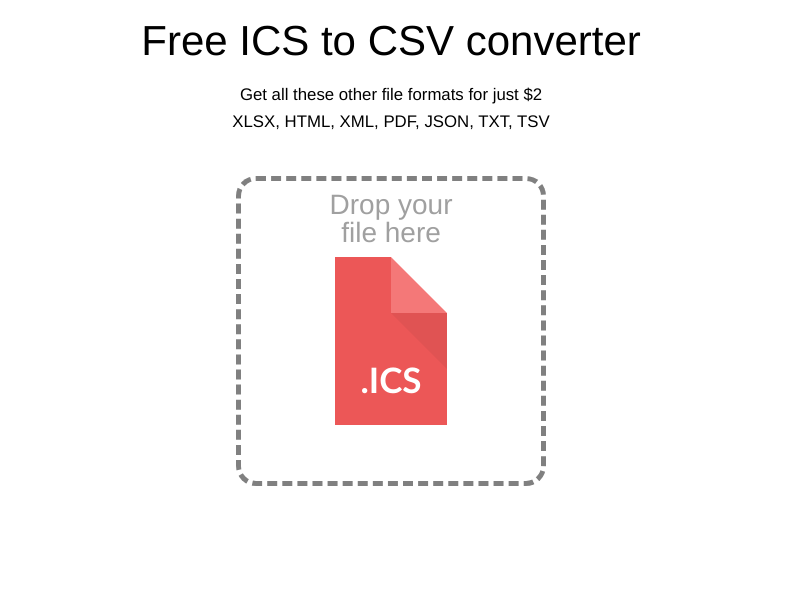
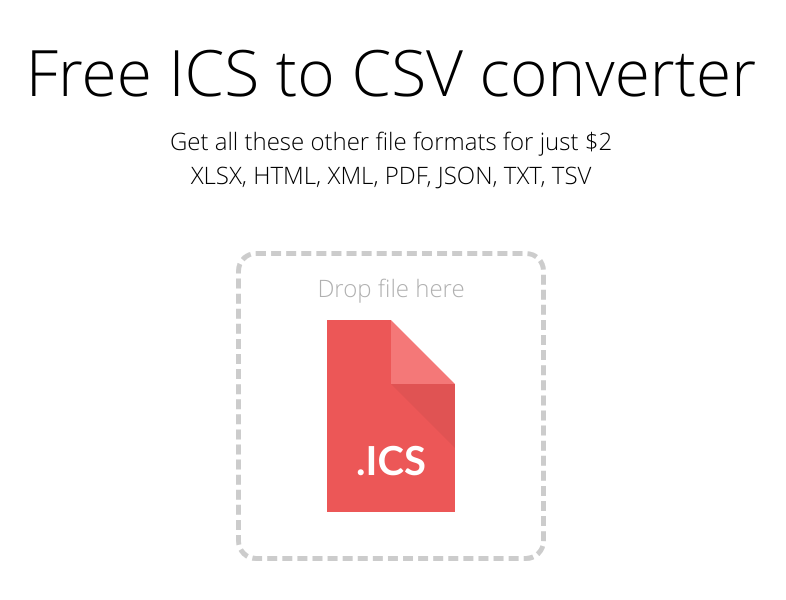
Before and after one commit to hutton/calcon, a Python web app: template templates/main.html in a window 1280 px wide. Shown: the top 600 px of the page, without its empty margins (249-1035 px from the left). Run offline with Jinja, Linux system fonts and the light colour scheme; the template is opened without the code that fills it: most values are stand-ins (such as "Sample title", 1, 10 or a date in 2020); some libraries are stand-ins or nearby versions.

Commit message:
Front page work

```diff
--- a/static/css/main.css
+++ b/static/css/main.css
@@ -268,6 +268,7 @@ table {
   height: 2px;
   background: rgba(0, 0, 0, 0.05);
   margin: 10px auto;
+  width: 300px;
 }
 .progress > span {
   display: block;
@@ -303,29 +304,43 @@ table {
     left: 0%;
   }
 }
+@font-face {
+  font-family: 'Open Sans Light';
+  font-style: normal;
+  font-weight: 300;
+  src: local('Open Sans Light'), local('OpenSans-Light'), url('/static/fonts/opensans-light.wof') format('woff');
+}
+/********************* Globals ********************/
 body {
-  font-family: Helvetica, "Trebuchet MS", sans-serif;
-  font-size: 14px;
+  font-family: 'Open Sans Light', sans-serif;
+  font-size: 16px;
 }
 .fixed-width {
   max-width: 800px;
   margin: 0px auto;
 }
+.big-font {
+  font-size: 400%;
+}
+.medium-font {
+  font-size: 150%;
+}
+/********************* Header ********************/
 #header-title {
-  font-size: 300%;
+  font-size: 400%;
   text-align: center;
-  margin: 20px auto;
+  margin: 40px auto 20px auto;
 }
 #header-sub-title {
   text-align: center;
-  margin: 20px auto;
-  font-size: 120%;
-  line-height: 1.6em;
+  margin-bottom: 60px;
+  font-size: 150%;
+  line-height: 1.4em;
 }
 #holder {
   width: 300px;
   height: 300px;
-  border: 5px #808080 dashed;
+  border: 5px rgba(0, 0, 0, 0.2) dashed;
   margin-top: 40px;
   margin-bottom: 20px;
   border-radius: 20px;
@@ -333,14 +348,30 @@ body {
 }
 #holder-title {
   text-align: center;
-  margin: 10px auto;
-  font-size: 200%;
-  color: #a0a0a0;
+  margin: 20px auto;
+  font-size: 150%;
+  color: #b0b0b0;
 }
 .hover {
   border: 5px #8080ff dashed;
 }
 /********************* Status **********************/
+.status-messages {
+  font-size: 150%;
+  margin: 10px auto;
+}
+#processing-message {
+  font-size: 150%;
+  margin: 10px auto;
+}
+#uploading-message {
+  font-size: 150%;
+  margin: 10px auto;
+}
+#file-upload-failed {
+  font-size: 150%;
+  margin: 10px auto;
+}
 #status-panel {
   margin: 20px auto;
   text-align: center;
@@ -359,7 +390,11 @@ body {
   display: inline-block;
 }
 .not-paid {
-  background: #e0e0e0;
+  background: rgba(0, 0, 0, 0.1);
+}
+#not-paid-title {
+  font-size: 150%;
+  margin: 5px 0px 20px 0px;
 }
 .not-paid .download-link {
   pointer-events: none;
--- a/static/css/main.less
+++ b/static/css/main.less
@@ -3,9 +3,20 @@
 @import "file-types.less";
 @import "progress.less";
 
+@font-face {
+  font-family: 'Open Sans Light';
+  font-style: normal;
+  font-weight: 300;
+  src: local('Open Sans Light'), local('OpenSans-Light'), url('/static/fonts/opensans-light.wof') format('woff');
+}
+
+/********************* Globals ********************/
+
 body{
-    font-family: Helvetica, "Trebuchet MS", sans-serif;
-    font-size: 14px;
+    //font-family: Helvetica, "Trebuchet MS", sans-serif;
+
+    font-family: 'Open Sans Light', sans-serif;
+    font-size: 16px;
 }
 
 .fixed-width{
@@ -13,24 +24,33 @@ body{
     margin: 0px auto;
 }
 
+.big-font{
+    font-size: 400%;
+}
+
+.medium-font{
+    font-size: 150%;
+}
+/********************* Header ********************/
+
 #header-title{
-    font-size: 300%;
+    .big-font;
 
     text-align: center;
-    margin: 20px auto;
+    margin: 40px auto 20px auto;
 }
 
 #header-sub-title{
     text-align: center;
-    margin: 20px auto;
-    font-size: 120%;
-    line-height: 1.6em;
+    margin-bottom: 60px;
+    .medium-font;
+    line-height: 1.4em;
 }
 
 #holder {
     width: 300px;
     height: 300px;
-    border: 5px #808080 dashed;
+    border: 5px rgba(0,0,0,0.2) dashed;
     margin-top: 40px;
     margin-bottom: 20px;
     border-radius: 20px;
@@ -39,9 +59,9 @@ body{
 
 #holder-title{
     text-align: center;
-    margin: 10px auto;
-    font-size: 200%;
-    color: #a0a0a0;
+    margin: 20px auto;
+    .medium-font;
+    color: #b0b0b0;
 }
 
 .hover{
@@ -49,6 +69,23 @@ body{
 }
 
 /********************* Status **********************/
+
+.status-messages{
+    .medium-font;
+    margin: 10px auto;
+}
+
+#processing-message{
+    .status-messages;
+}
+
+#uploading-message{
+    .status-messages;
+}
+
+#file-upload-failed{
+    .status-messages;
+}
 
 #status-panel{
     margin: 20px auto;
@@ -73,7 +110,12 @@ body{
 }
 
 .not-paid{
-    background: #e0e0e0;
+    background: rgba(0,0,0,0.1);
+}
+
+#not-paid-title{
+    .medium-font;
+    margin: 5px 0px 20px 0px;
 }
 
 .not-paid .download-link{
--- a/static/css/progress.css
+++ b/static/css/progress.css
@@ -2,6 +2,7 @@
   height: 2px;
   background: rgba(0, 0, 0, 0.05);
   margin: 10px auto;
+  width: 300px;
 }
 .progress > span {
   display: block;
--- a/static/css/progress.less
+++ b/static/css/progress.less
@@ -2,6 +2,7 @@
     height: 2px;
     background: rgba(0,0,0,0.05);
     margin: 10px auto;
+    width: 300px;
 }
 
 .progress > span{
--- a/static/javascript/main.js
+++ b/static/javascript/main.js
@@ -36,6 +36,8 @@ window.App = Backbone.View.extend({
     linkContainer: $('.link-container'),
 
     downloadLinks: $('.download-link'),
+
+    fileUploadFailedMessage: $('#file-upload-failed'),
 
     uploadingProgress: $('#uploading-message > .progress > span'),
 
@@ -85,6 +87,8 @@ window.App = Backbone.View.extend({
                     that.setFileInfo(response);
                     that.showFileStatus();
                 }
+            }).fail(function(data){
+                that.showUploadingFailed();
             });
     },
 
@@ -128,6 +132,7 @@ window.App = Backbone.View.extend({
         this.uploadingMessage.show();
         this.processingMessage.hide();
         this.fileMessage.hide();
+        this.fileUploadFailedMessage.hide();
     },
 
     showProcessing: function(){
@@ -136,6 +141,7 @@ window.App = Backbone.View.extend({
         this.uploadingMessage.hide();
         this.processingMessage.show();
         this.fileMessage.hide();
+        this.fileUploadFailedMessage.hide();
     },
 
     showFileStatus: function(){
@@ -144,7 +150,18 @@ window.App = Backbone.View.extend({
         this.uploadingMessage.hide();
         this.processingMessage.hide();
         this.fileMessage.show();
+        this.fileUploadFailedMessage.hide();
     },
+
+    showUploadingFailed: function(){
+        this.statusPanel.show();
+
+        this.uploadingMessage.hide();
+        this.processingMessage.hide();
+        this.fileMessage.hide();
+        this.fileUploadFailedMessage.show();
+    },
+
 
     setFileInfo: function(convertionInfo){
         this.uploadingMessage.find('> span').html(convertionInfo.filename);
--- a/templates/main.html
+++ b/templates/main.html
@@ -2,8 +2,10 @@
 <html>
 <head lang="en">
     <meta charset="UTF-8">
-    <title></title>
+    <title>ICS Converter</title>
+    <link href='http://fonts.googleapis.com/css?family=Open+Sans:300' rel='stylesheet' type='text/css'>
     <link type="text/css" rel="stylesheet" href="/static/css/main.css" />
+
 </head>
 <body>
     <div class="fixed-width">
@@ -20,7 +22,7 @@
         </div>
     </div>
     <div class="fixed-width" id="holder">
-        <div id="holder-title">Drop your</br>file here</div>
+        <div id="holder-title">Drop file here</div>
         <div class="file-type red big">
                 <div>
                     <span></span>
@@ -39,6 +41,9 @@
             <div class='progress indefinite'>
                 <span></span>
             </div>
+        </div>
+        <div id="file-upload-failed" style="display: false;">
+            <div>Opps! There was a problem processing your file.<br/>Try another?!</div>
         </div>
         <div id="file-message">
             <div id="filename">{{ full_filename }}</div>
@@ -59,7 +64,7 @@
             </a>
         </div>
         <div class="not-paid" id="paid-download-links">
-            <div>Get all these other file types for just $2</div>
+            <div id="not-paid-title">Get all these other file types for just $2</div>
             <a class="download-link" href="\download\{{ key }}\{{ filename }}.xlsx">
                 <div class="file-type green">
                     <div>
@@ -116,7 +121,6 @@
                     </div>
                 </div>
             </a>
-        </div>
             <form action="/pay" method="POST">
                 <input type="hidden" name="key" value=""/>
                 <script
@@ -130,6 +134,7 @@
                 </script>
             </form>
         </div>
+    </div>
 
     <script src="/static/javascript/tp/jquery-2.1.1.js" language="javascript" type="text/javascript"></script>
     <script src="/static/javascript/tp/underscore-min.js" language="javascript" type="text/javascript"></script>
```
Also changed, not shown: helper.py (+15 -5 lines), static/fonts/opensans-light.woff (added), static/fonts/opensans.woff (added), 3 other files. Lines whose indentation alone changed are shown as unchanged.
